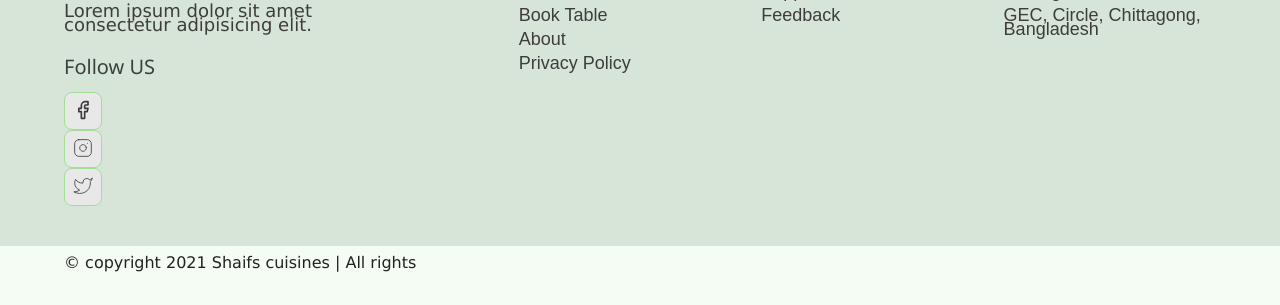
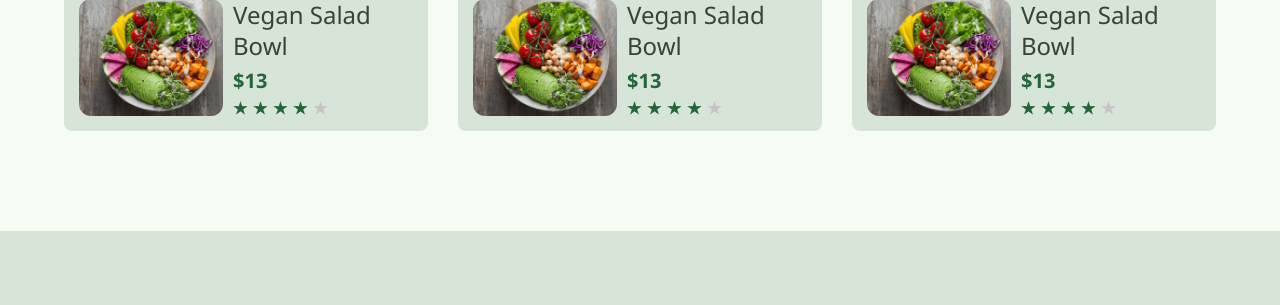
Before and after one commit to mohsin324/ResturantWeb, a plain HTML site: page index.html in a window 1280 px wide. Shown: the part 2140-2445 px from the top of the page. Before the commit the page ends 2420 px from the top, so only its background shows below. Drawn offline with nearby package versions, Linux system fonts and the light colour scheme.

Commit message:
completed Dishes section

```diff
--- a/CSS/component.css
+++ b/CSS/component.css
@@ -260,3 +260,76 @@ footer{
         font-size: 1.6rem;
     }
 }
+
+/* Dish Grid styles */
+.dishGrid__title{
+    font-size: 1.8rem;
+    margin-bottom: 2rem;
+    font-weight: 600;
+    color: var(--black-1);
+}
+.dishGrid__wrapper{
+    display: grid;
+    grid-template-columns: repeat(auto-fit, minmax(140px, 1fr));
+    gap: 1rem;
+}
+.dishGrid__item{
+    display: flex;
+    flex-direction: column;
+    background-color: var(--lightGreen-1);
+    padding: .5rem;
+    gap: .5rem;
+    border-radius: 8px;
+}
+.dishGrid__item__img{
+    flex: 4;
+}
+.dishGrid__item__info{
+    flex: 5;
+}
+.dishGrid__item__img img{
+    object-fit: cover;
+    border-radius: 12px;
+}
+.dishGrid__item__title{
+    font-size: 1.4rem;
+    line-height: 1.3em;
+    font-weight: 500;
+    color: var(--black-1);
+    margin-bottom: .5rem;
+}
+.dishGrid__item__price{
+    font-size: 1.4rem;
+    color: var(--green-1);
+    font-weight: 600;
+    margin-bottom: .5rem;
+}
+.dishGrid__item__stars{
+    max-height: 15px;
+    width: max-content;
+}
+/* Dish Grid Media Query */
+@media only screen and (min-width: 768px) {
+    .dishGrid__title{
+        font-size: 2.4rem;
+    }
+    .dishGrid__wrapper{
+        grid-template-columns: repeat(auto-fit, minmax(350px, 1fr));
+        gap: 3rem;
+    }
+    .dishGrid__item{
+        flex-direction: row;
+        padding: 1.5rem;
+        gap: 1rem;
+    }
+    .dishGrid__item__title{
+        font-size: 2.4rem;
+        margin-bottom: 1rem;
+    }
+    .dishGrid__item__price{
+        font-size: 2rem;
+        margin-bottom: 1rem;
+    }
+}
+/* End Dish Grid Media Query */
+/* End Dish Grid styles */
--- a/index.html
+++ b/index.html
@@ -171,6 +171,55 @@
     </section>
     <!-- End Our Special section -->
 
+    <!-- Top Dishes -->
+    <section id="dishGrid" data-aos="fade-up">
+        <div class="container">
+            <h2 class="dishGrid__title">Top Dishes</h2>
+            <div class="dishGrid__wrapper">
+                <!-- item 1. -->
+                <div class="dishGrid__item" data-aos="fade-left">
+                    <div class="dishGrid__item__img">
+                        <img src="/images/food-1.png" alt="food img" />
+                    </div>
+                    <div class="dishGrid__item__info">
+                        <h3 class="dishGrid__item__title">Vegan Salad Bowl</h3>
+                        <h3 class="dishGrid__item__price">$13</h3>
+                        <div class="dishGrid__item__stars">
+                            <img src="/images/3star.png" alt="3 start" />
+                        </div>
+                    </div>
+                </div>
+                <!-- item 2. -->
+                <div class="dishGrid__item" data-aos="fade-up">
+                    <div class="dishGrid__item__img">
+                        <img src="/images/food-1.png" alt="food img" />
+                    </div>
+                    <div class="dishGrid__item__info">
+                        <h3 class="dishGrid__item__title">Vegan Salad Bowl</h3>
+                        <h3 class="dishGrid__item__price">$13</h3>
+                        <div class="dishGrid__item__stars">
+                            <img src="/images/3star.png" alt="3 start" />
+                        </div>
+                    </div>
+                </div>
+                <!-- item 3. -->
+                <div class="dishGrid__item" data-aos="fade-right">
+                    <div class="dishGrid__item__img">
+                        <img src="/images/food-1.png" alt="food img" />
+                    </div>
+                    <div class="dishGrid__item__info">
+                        <h3 class="dishGrid__item__title">Vegan Salad Bowl</h3>
+                        <h3 class="dishGrid__item__price">$13</h3>
+                        <div class="dishGrid__item__stars">
+                            <img src="/images/3star.png" alt="3 start" />
+                        </div>
+                    </div>
+                </div>
+            </div>
+        </div>
+    </section>
+    <!-- End Top Dishes -->
+
     <!-- Footer section -->
     <footer>
         <div class="container">
```
